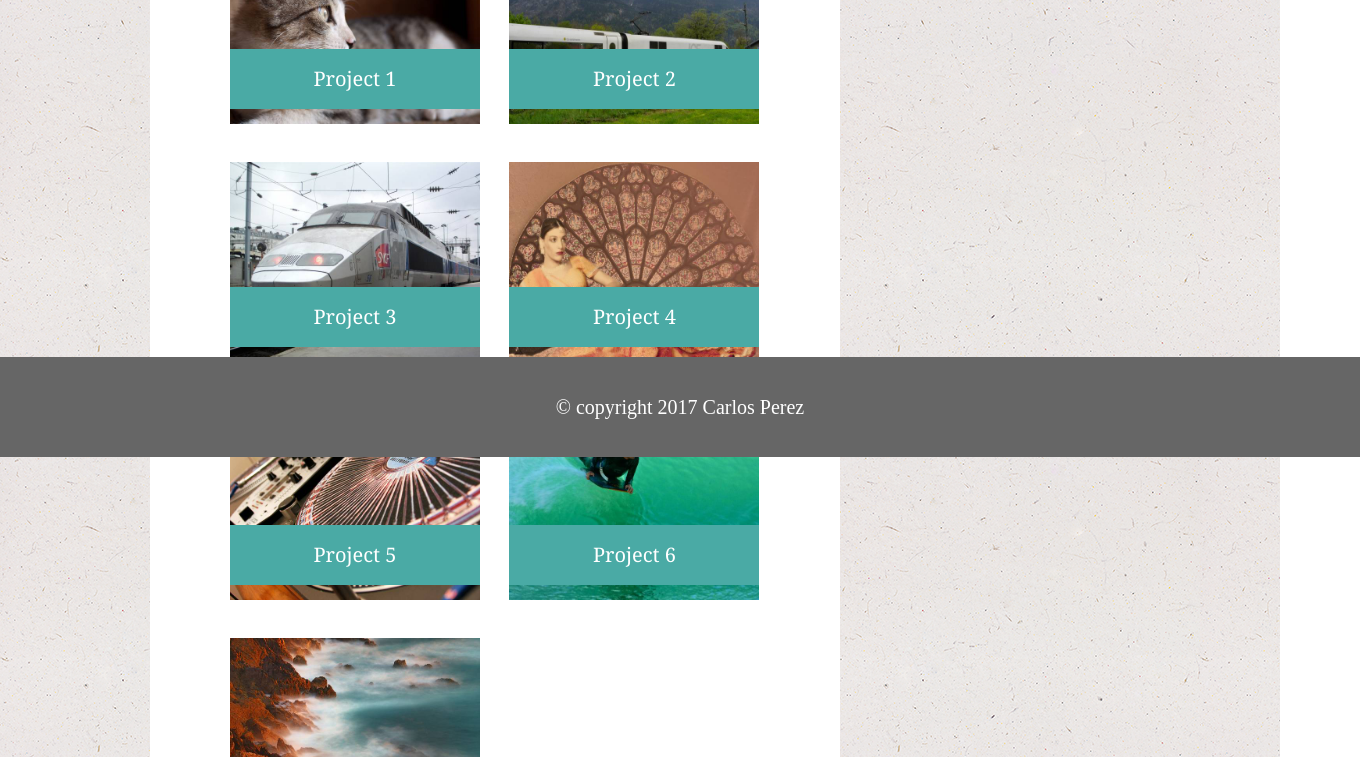
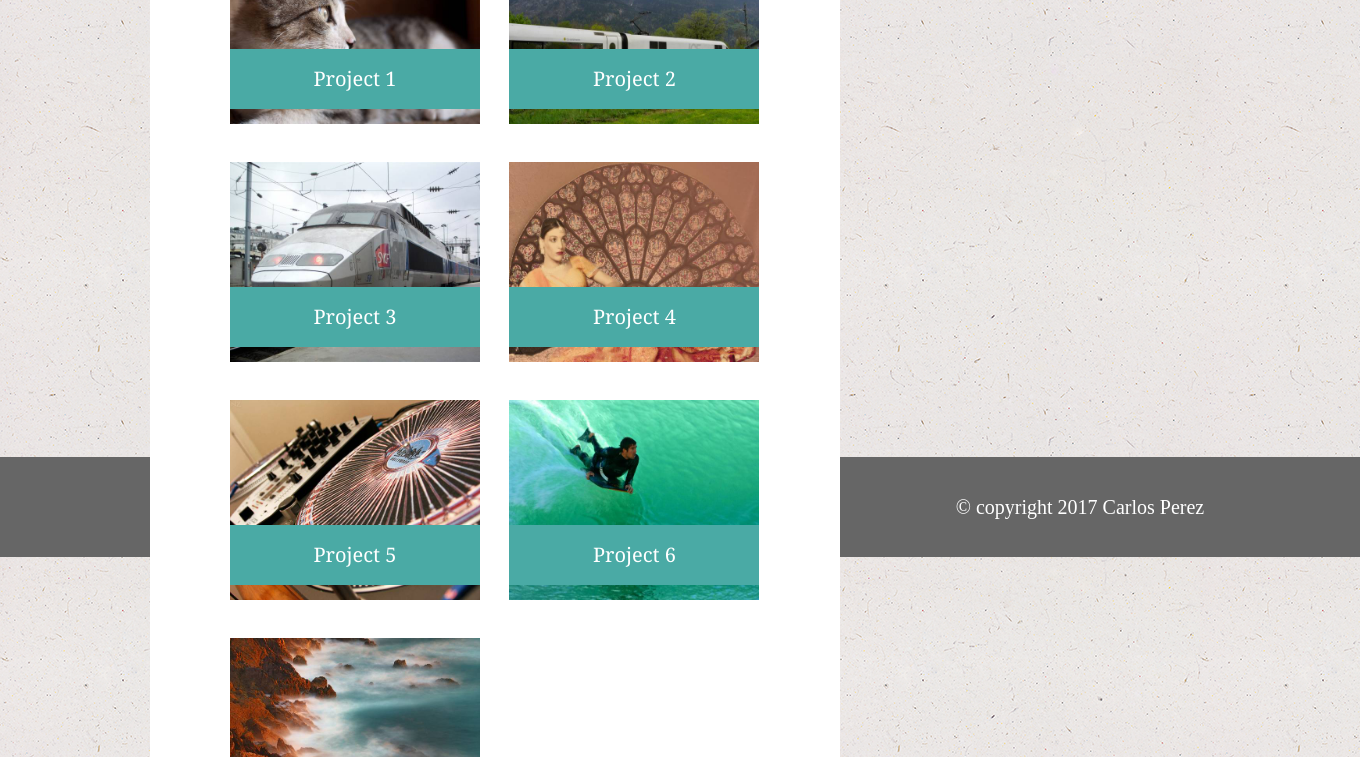
Before and after one commit to crazyceelo/Basic-Portfolio, a plain HTML site: page portfolio.html in a window 1280 px wide. Shown: the part 343-1100 px from the top of the page, 1360 px wide, since content can reach past the window. Drawn offline with Linux system fonts and the light colour scheme.

```diff
--- a/assets/style.css
+++ b/assets/style.css
@@ -18,11 +18,11 @@ html, body {
 .main {
 }
 
+#footer1 {
+	bottom: 0;
+}
+
 footer {
-	position: fixed;
-	bottom: 0;
-	left: 0;
-	right: 0;
 	width: 100%;
 	font-size: 20px;
 	color: white;
--- a/portfolio.html
+++ b/portfolio.html
@@ -1,7 +1,7 @@
 <!DOCTYPE html>
 <html>
 <head>
-	<title>About</title>
+	<title>Portfolio</title>
 	<meta charset="utf-8">
 	<link rel="stylesheet" type="text/css" href="assets/reset.css">
 	<link rel="stylesheet" type="text/css" href="assets/style.css">
@@ -48,6 +48,10 @@
 			</div>
 		</div>
 	</div>
-	<footer>&copy copyright 2017 Carlos Perez</footer>
+
+	<div id="footer1">
+		<footer>&copy copyright 2017 Carlos Perez</footer>
+	</div>
+
 </body>
 </html>
```
Also changed, not shown: contact.html (+1 -1 lines).
